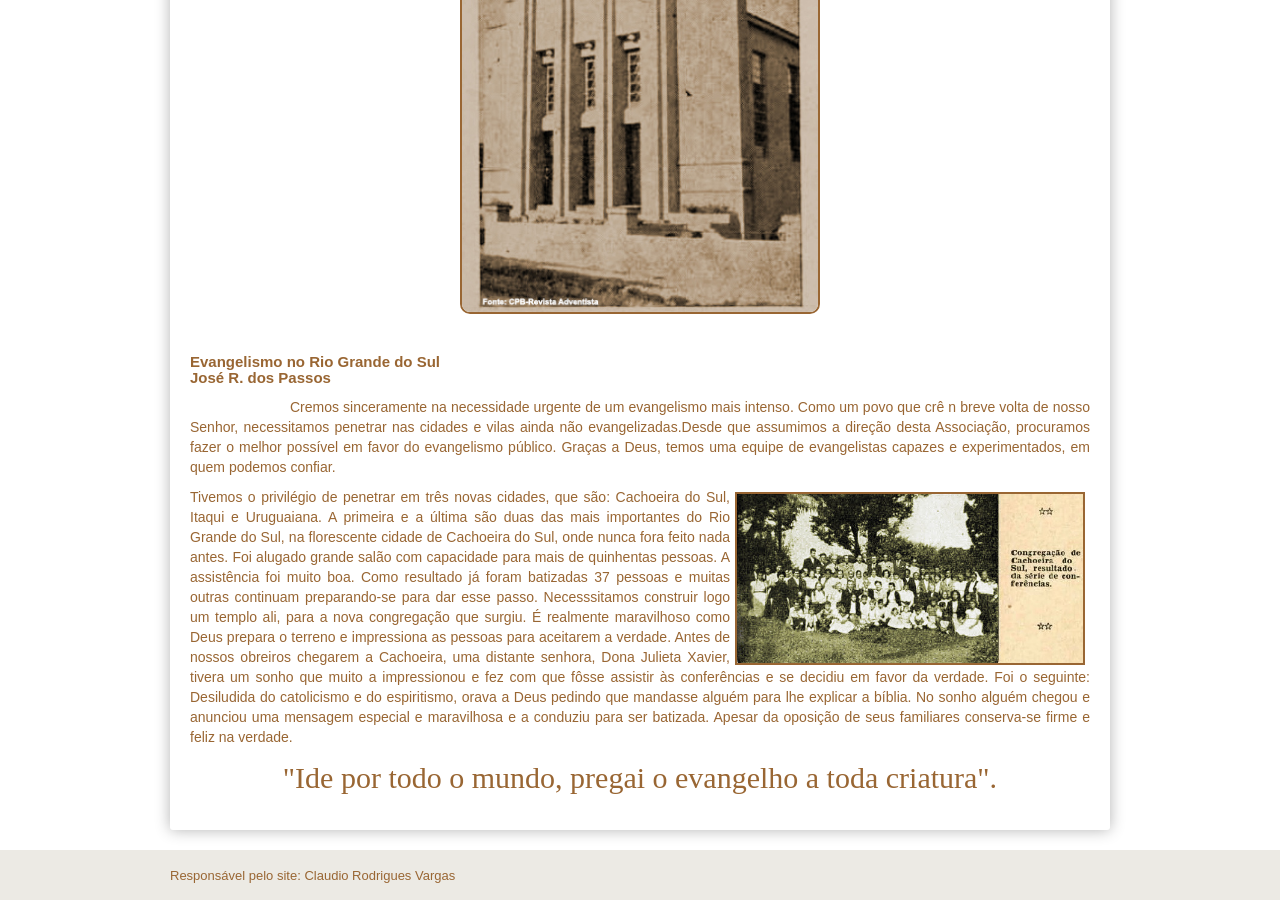
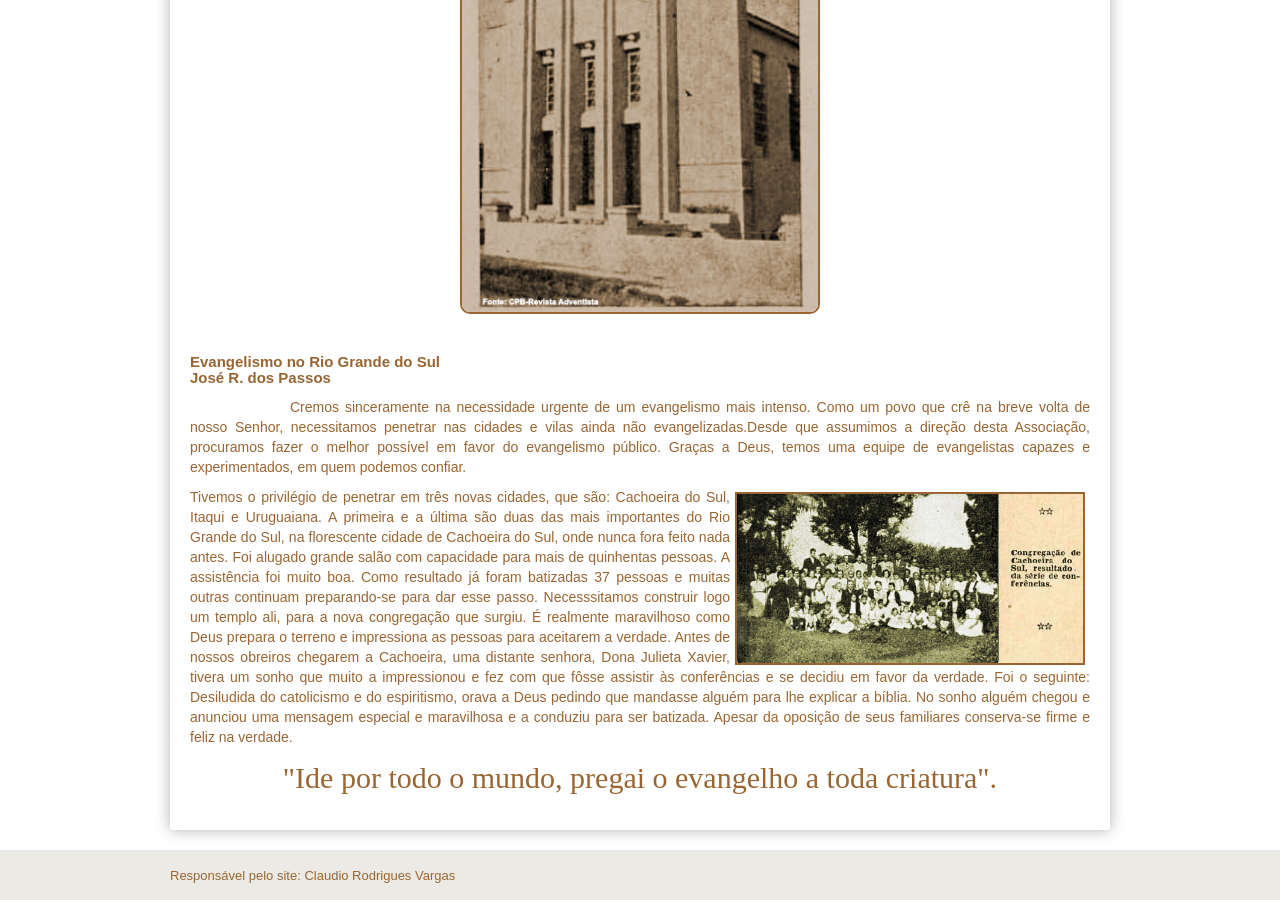
Before and after one commit to claudiovargas1955/claudiovargas1955.github.io, a Jekyll site: the page built from _pages/história-da-iasd-cachoeira.html, in a window 1280 px wide and 900 px high, scrolled down 620 px. Built offline with Jekyll 4.4.1, drawn with Linux system fonts in a browser that asks for light colours; some web fonts are replaced.

Commit message:
Update história-da-iasd-cachoeira.html

```diff
--- a/_pages/história-da-iasd-cachoeira.html
+++ b/_pages/história-da-iasd-cachoeira.html
@@ -110,7 +110,7 @@ figure.foto-legenda:hover figcaption {opacity: 5;
 <h3><br><br><br><br>Pr. Aracely Mello<br>Pr. Ataliba Huff<br>Ledovina Marafiga</h3></figcaption></figure><br>
 <h5>Evangelismo no Rio Grande do Sul<br>
        José R. dos Passos</h5>
-<p><p style="text-indent:100px";/>Cremos sinceramente na necessidade urgente de um evangelismo mais intenso. Como um povo que crê n breve volta de nosso Senhor,
+<p><p style="text-indent:100px";/>Cremos sinceramente na necessidade urgente de um evangelismo mais intenso. Como um povo que crê na breve volta de nosso Senhor,
 necessitamos penetrar nas cidades e vilas ainda não evangelizadas.Desde que assumimos a direção desta Associação, procuramos fazer o melhor possível em favor do
 evangelismo público. Graças a Deus, temos uma equipe de evangelistas capazes e experimentados, em quem podemos confiar.<p><img class="dir2" style="float:right"; src="/images/Congregação.jpg" class="img-responsive" width="350px" title="março de 1956";/>
 Tivemos o privilégio de penetrar em três novas cidades, que são: Cachoeira do Sul, Itaqui e Uruguaiana. A primeira e a última são duas das mais importantes do Rio
```
